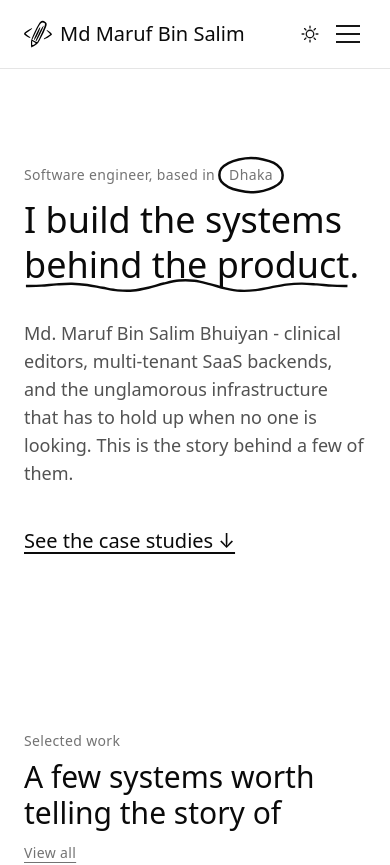
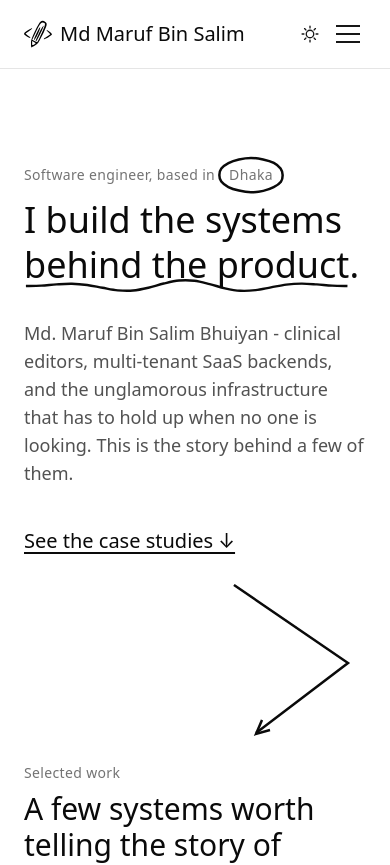
Before and after one commit to mdmarufbinsalim/behind-the-code, a Next.js app: page / in a window 390 px wide. Shown: the top 865 px of the page. Built offline with nearby package versions, Linux system fonts and the light colour scheme.

Commit message:
feat: add SketchDownConnector for narrow-screen navigation

```diff
--- a/src/components/HomeContent.tsx
+++ b/src/components/HomeContent.tsx
@@ -6,6 +6,7 @@ import { CaseStudiesSection } from "@/components/sections/CaseStudiesSection";
 import { ExperienceSection } from "@/components/sections/ExperienceSection";
 import { AboutSection } from "@/components/sections/AboutSection";
 import { SketchConnector } from "@/components/sketch/SketchConnector";
+import { SketchDownConnector } from "@/components/sketch/SketchDownConnector";
 import type { CaseStudy } from "@/lib/case-studies";
 import type { ExperienceEntry } from "@content/experience";
 import type { about as AboutType } from "@content/about";
@@ -29,6 +30,10 @@ export function HomeContent({
     <div ref={containerRef} className="relative">
       <Hero ctaRef={ctaRef} />
       <SketchConnector fromRef={ctaRef} toRef={workHeadingRef} containerRef={containerRef} />
+      {/* the same gesture where the diagonal one has no room to run */}
+      <div className="site-px -mt-4 flex justify-end lg:hidden">
+        <SketchDownConnector />
+      </div>
       <CaseStudiesSection
         caseStudies={caseStudies}
         total={totalCaseStudies}
--- a/src/components/sections/CaseStudiesSection.tsx
+++ b/src/components/sections/CaseStudiesSection.tsx
@@ -17,7 +17,7 @@ export function CaseStudiesSection({
   headingRef?: RefObject<HTMLHeadingElement | null>;
 }) {
   return (
-    <section id="work" className="site-px py-16">
+    <section id="work" className="site-px pt-4 pb-16 lg:py-16">
       <motion.h2
         initial={{ opacity: 0, y: 12 }}
         whileInView={{ opacity: 1, y: 0 }}
--- a/src/components/sections/Hero.tsx
+++ b/src/components/sections/Hero.tsx
@@ -9,7 +9,7 @@ import { SketchReveal } from "@/components/sketch/SketchReveal";
 
 export function Hero({ ctaRef }: { ctaRef?: RefObject<HTMLAnchorElement | null> }) {
   return (
-    <section className="site-px grid gap-12 pt-24 pb-28 sm:pt-32 sm:pb-40 lg:grid-cols-[1fr_1fr] lg:items-center lg:gap-8">
+    <section className="site-px grid gap-12 pt-24 pb-10 sm:pt-32 sm:pb-16 lg:pb-40 lg:grid-cols-[1fr_1fr] lg:items-center lg:gap-8">
       <div className="flex flex-col items-start">
         <motion.p
           initial={{ opacity: 0, y: 10 }}
--- /dev/null
+++ b/src/components/sketch/SketchDownConnector.tsx
@@ -0,0 +1,82 @@
+"use client";
+
+import { useRef, type RefObject } from "react";
+import { motion, useScroll, useSpring, useTransform } from "framer-motion";
+import {
+  GHOST_DASH,
+  GHOST_OPACITY,
+  GHOST_STROKE,
+  SKETCH_STROKE,
+} from "@/components/sketch/stroke";
+
+// Two straight runs and one sharp corner: out to the right from the end of
+// the call to action, then back down-left onto the section heading. Angular
+// rather than curved, because on a narrow screen the same S-curve the desktop
+// arrow uses has to double back on itself to reach a heading sitting at the
+// same margin it started from.
+const LINE = "M 8 6 L 122 84 L 30 154";
+const HEAD = "M 36 141 L 30 155 L 44 151";
+
+/**
+ * The narrow-screen counterpart to SketchConnector, which needs horizontal
+ * distance it doesn't have on a phone. Same idea: a faint dotted route with a
+ * stroke drawn over it as you scroll, arrowhead landing last.
+ */
+export function SketchDownConnector({ className = "" }: { className?: string }) {
+  const ref = useRef<SVGSVGElement>(null);
+
+  const { scrollYProgress } = useScroll({
+    // useScroll's target is typed for HTML elements; an SVG root tracks fine.
+    target: ref as unknown as RefObject<HTMLElement>,
+    offset: ["start 0.98", "end 0.52"],
+  });
+  const progress = useSpring(scrollYProgress, {
+    stiffness: 140,
+    damping: 30,
+    restDelta: 0.001,
+  });
+  const headLength = useTransform(progress, [0.86, 1], [0, 1], { clamp: true });
+
+  return (
+    <svg
+      ref={ref}
+      viewBox="0 0 140 168"
+      width="140"
+      height="168"
+      className={className}
+      aria-hidden="true"
+    >
+      {[LINE, HEAD].map((d) => (
+        <path
+          key={d}
+          d={d}
+          stroke="var(--ink)"
+          strokeWidth={GHOST_STROKE}
+          strokeOpacity={GHOST_OPACITY}
+          strokeDasharray={GHOST_DASH}
+          fill="none"
+          strokeLinecap="butt"
+          strokeLinejoin="miter"
+        />
+      ))}
+      <motion.path
+        d={LINE}
+        stroke="var(--ink)"
+        strokeWidth={SKETCH_STROKE}
+        fill="none"
+        strokeLinecap="butt"
+        strokeLinejoin="miter"
+        style={{ pathLength: progress }}
+      />
+      <motion.path
+        d={HEAD}
+        stroke="var(--ink)"
+        strokeWidth={SKETCH_STROKE}
+        fill="none"
+        strokeLinecap="butt"
+        strokeLinejoin="miter"
+        style={{ pathLength: headLength }}
+      />
+    </svg>
+  );
+}
```
